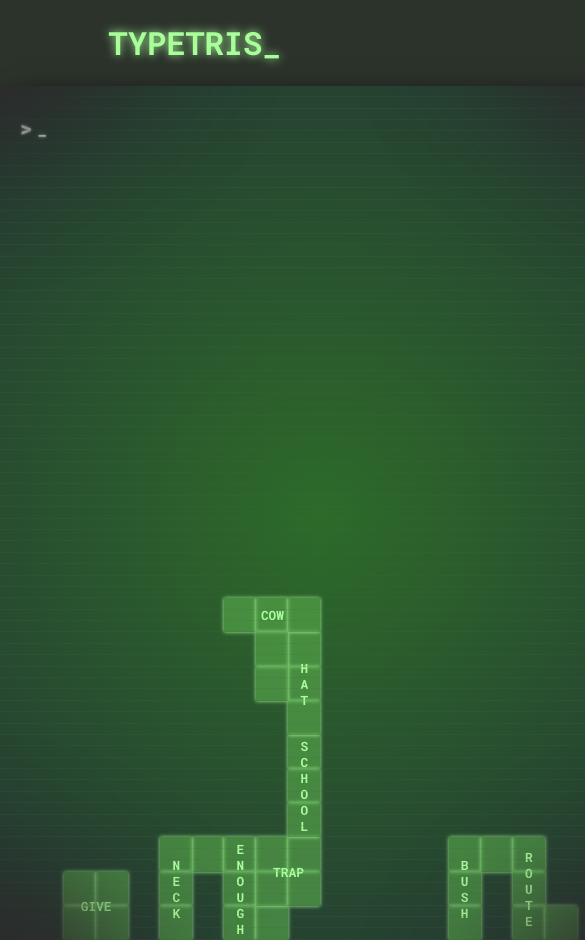
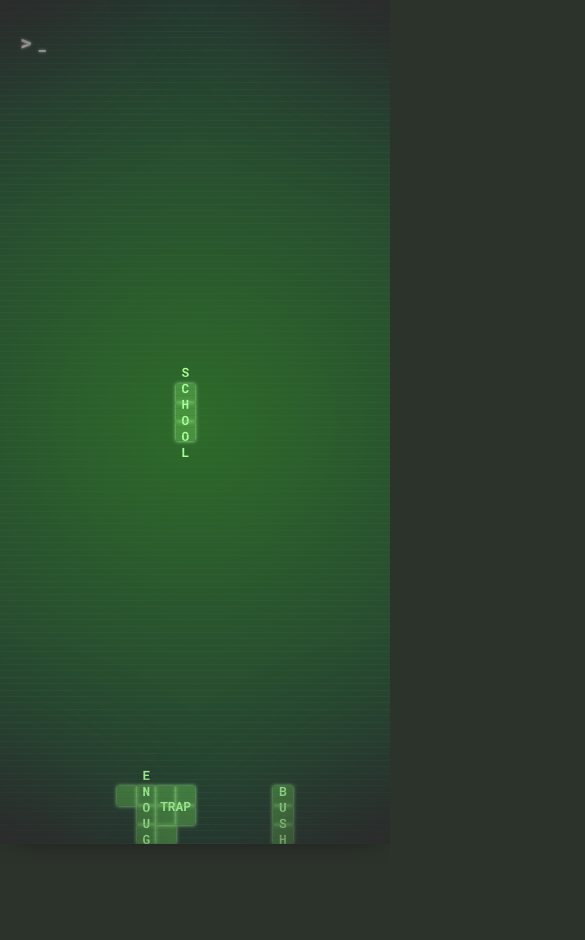
Before and after one commit to levidavidmurray/typetris, a Vue app: page / in a window 390 px wide. Shown: the top 940 px of the page, 585 px wide, since content can reach past the window. After the commit the page ends 865 px from the top, so only its background shows below. Built offline with nearby package versions, Linux system fonts and the light colour scheme.

Commit message:
Responsive changes, game speed decrease

```diff
--- a/src/App.vue
+++ b/src/App.vue
@@ -30,6 +30,8 @@
 		.header {
 			color: #a8ff9a;
 			text-shadow: 0 0 10px #a8ff9a;
+			margin: 0;
+			padding: 0 10px;
 		}
 	}
 </style>
--- a/src/types.ts
+++ b/src/types.ts
@@ -46,7 +46,7 @@ export interface ShapeType {
 export enum GameSpeed {
 	Slow = 300,
 	Regular = 150,
-	Fast = 10,
+	Fast = 25,
 }
 
 interface StringObject {
--- a/src/views/Home.vue
+++ b/src/views/Home.vue
@@ -51,8 +51,15 @@
 	import uuidv4 from "uuid/v4";
 	import WORD_STORE from "../words";
 
+	const {clientWidth, clientHeight} = document.body;
+	let whRatio: number = clientHeight / clientWidth;
+
+	if (clientWidth > 800) {
+		whRatio = 1.25;
+	}
+
 	const GAME_WIDTH: number = 20;
-	const GAME_HEIGHT: number = Math.ceil(GAME_WIDTH * 1.25);
+	const GAME_HEIGHT: number = Math.ceil(GAME_WIDTH * whRatio);
 	const GAME_SPEED: number = GameSpeed.Fast;
 	const GAME_SIZE: number = GAME_WIDTH * GAME_HEIGHT;
 
@@ -530,4 +537,14 @@
 			}
 		}
 	}
+
+	@media only screen and (max-width: 800px) {
+		.home {
+			width: 100vw;
+			height: 100vh;
+			position: absolute;
+			top: 0;
+			left: 0;
+		}
+	}
 </style>
```
